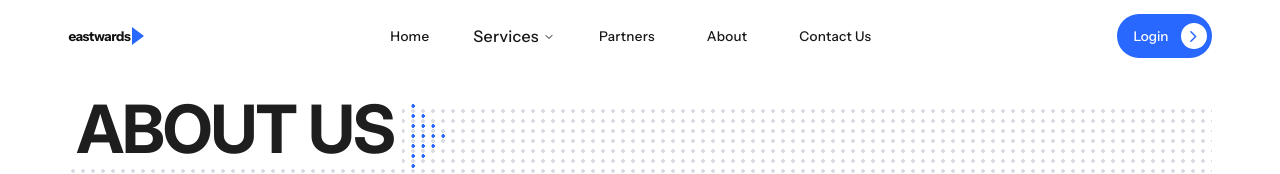
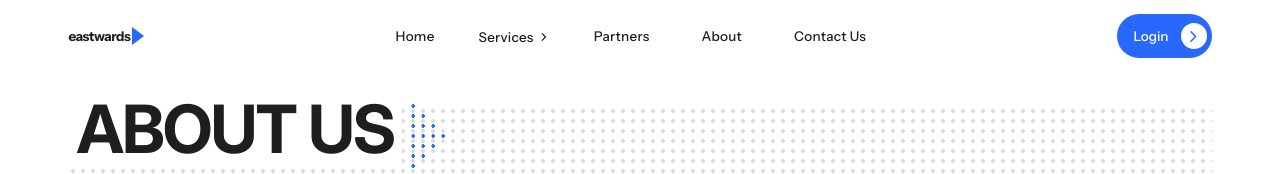
Before and after one commit to wajiha-kulsum/eastwards, a Next.js app: page /about in a window 1280 px wide. Shown: the top 174 px of the page. Built offline with nearby package versions, Linux system fonts and the light colour scheme.

Commit message:
Make the navbar dropdown hover text-only

```diff
--- a/components/Navbar.tsx
+++ b/components/Navbar.tsx
@@ -24,7 +24,7 @@ export function Navbar() {
         {/* Logo */}
         <Link
           href="/"
-          className="flex shrink-0 items-center text-small font-bold tracking-[-0.5px] text-[#111]"
+          className="flex shrink-0 items-center text-small font-bold tracking-[-0.5px] text-ink"
         >
           eastwards
           <svg
@@ -43,8 +43,28 @@ export function Navbar() {
             {navLinks.map((item) =>
               item.label === "Services" ? (
                 <NavigationMenuItem key={item.label}>
-                  <NavigationMenuTrigger className="h-auto bg-white px-0 py-0 text-small font-medium tracking-[0.1px] text-[#171717] hover:bg-white hover:text-[#2868ff] focus:bg-white data-popup-open:bg-white data-popup-open:text-[#2868ff] lg:tracking-[0.02em]">
+                  <NavigationMenuTrigger className="h-auto px-0 py-0 text-ink hover:text-primary data-popup-open:text-primary [&>svg:last-child]:hidden">
+                    {/* Label wears the exact sibling-link classes so the
+                        button base styling can't shift size/weight/tracking;
+                        chevron follows currentColor so it tints with the
+                        text on hover/open */}
+                    <span className="inline-flex items-center text-small font-medium tracking-[0.1px] text-ink transition-colors group-hover/navigation-menu-trigger:text-primary group-data-popup-open/navigation-menu-trigger:text-primary lg:tracking-[0.02em]">
                       {item.label}
+                      <svg
+                        aria-hidden="true"
+                        viewBox="0 0 20 20"
+                        fill="none"
+                        className="ml-1 h-3 w-3 shrink-0 transition-transform duration-300 group-data-popup-open/navigation-menu-trigger:rotate-180 group-data-open/navigation-menu-trigger:rotate-180"
+                      >
+                        <path
+                          d="M7 4.5L12.5 10L7 15.5"
+                          stroke="currentColor"
+                          strokeWidth="2"
+                          strokeLinecap="round"
+                          strokeLinejoin="round"
+                        />
+                      </svg>
+                    </span>
                   </NavigationMenuTrigger>
                   {/* Dark two-column panel driven by .nav-services-panel
                       (globals), unlayered CSS outranks the group-variant
@@ -58,12 +78,21 @@ export function Navbar() {
                           key={service.label}
                           className="group/row relative flex items-center justify-between gap-6 px-3"
                         >
+                          {/* Category hub rows (carry `items`) are hover-only:
+                              text, not a link - the flyout's children are the
+                              clickable targets. Plain rows stay links. */}
+                          {service.items ? (
+                            <span className="pointer-events-none py-2 text-small font-normal text-ink transition-colors group-hover/row:text-primary">
+                              {service.label}
+                            </span>
+                          ) : (
                             <NavigationMenuLink
                               href={service.href}
-                            className="py-2 text-small font-normal text-[#171717] transition-colors hover:text-[#2868ff]"
+                              className="py-2 text-small font-normal text-ink transition-colors hover:text-primary group-hover/row:text-primary"
                             >
                               {service.label}
                             </NavigationMenuLink>
+                          )}
                           {service.detail || service.items ? (
                             <>
                               <svg
@@ -88,7 +117,7 @@ export function Navbar() {
                                       <NavigationMenuLink
                                         key={item.label}
                                         href={item.href}
-                                        className="px-3 py-2 text-small font-normal text-[#171717] transition-colors rounded-[10px] hover:bg-[#fafafa] hover:text-[#2868ff]"
+                                        className="px-3 py-2 text-small font-normal text-ink transition-colors hover:text-primary"
                                       >
                                         {item.label}
                                       </NavigationMenuLink>
@@ -97,15 +126,15 @@ export function Navbar() {
                                 </div>
                               ) : (
                                 <div className="w-max max-w-[280px] rounded-2xl border border-[#e8e8e8] bg-white p-5 shadow-xl">
-                                  <p className="text-small font-medium text-[#171717]">
+                                  <p className="text-small font-medium text-ink">
                                     {service.detail?.title}
                                   </p>
-                                  <p className="mt-2 text-small text-[#757575]">
+                                  <p className="mt-2 text-small text-body">
                                     {service.detail?.body}
                                   </p>
                                   <NavigationMenuLink
                                     href="/contact"
-                                    className="mt-3 inline-flex items-center gap-1.5 rounded-lg text-small font-medium text-[#2868ff] transition-colors hover:text-[#1555ed]"
+                                    className="mt-3 inline-flex items-center gap-1.5 rounded-lg text-small font-medium text-primary transition-colors hover:text-[#1555ed]"
                                   >
                                     Contact us
                                     <svg
@@ -139,7 +168,7 @@ export function Navbar() {
                   <NavigationMenuLink asChild>
                     <Link
                       href={item.href}
-                      className="text-small font-medium tracking-[0.1px] text-[#171717] transition-colors hover:text-[#2868ff] lg:tracking-[0.02em]"
+                      className="text-small font-medium tracking-[0.1px] text-ink transition-colors hover:text-primary lg:tracking-[0.02em]"
                     >
                       {item.label}
                     </Link>
@@ -154,7 +183,7 @@ export function Navbar() {
         <div className="flex shrink-0 items-center gap-3">
           <Link
             href="/login"
-            className="inline-flex h-9 items-center gap-3 rounded-full bg-[#2868ff] py-[3px] pl-[14px] pr-[4px] text-small font-medium text-white transition-colors hover:bg-[#1555ed] focus-visible:outline-2 focus-visible:outline-offset-2 focus-visible:outline-[#2868ff] lg:h-11 lg:pl-[16px] lg:pr-[5px]"
+            className="inline-flex h-9 items-center gap-3 rounded-full bg-primary py-[3px] pl-[14px] pr-[4px] text-small font-medium text-white transition-colors hover:bg-[#1555ed] focus-visible:outline-2 focus-visible:outline-offset-2 focus-visible:outline-primary lg:h-11 lg:pl-[16px] lg:pr-[5px]"
           >
             Login
             <span className="flex h-[24px] w-[24px] items-center justify-center rounded-full bg-white lg:h-[26px] lg:w-[26px]">
@@ -179,7 +208,7 @@ export function Navbar() {
             onClick={() => setOpen(!open)}
             aria-label="Toggle menu"
             aria-expanded={open}
-            className="flex h-8 w-8 items-center justify-center rounded-full border border-[#e8e8e8] text-[#171717] md:hidden"
+            className="flex h-8 w-8 items-center justify-center rounded-full border border-[#e8e8e8] text-ink md:hidden"
           >
             <svg
               viewBox="0 0 20 20"
@@ -216,7 +245,7 @@ export function Navbar() {
                 <Link
                   href={item.href}
                   onClick={() => setOpen(false)}
-                  className="block text-small font-medium text-[#171717]"
+                  className="block text-small font-medium text-ink"
                 >
                   {item.label}
                 </Link>
```
Lines whose indentation alone changed are shown as unchanged.
